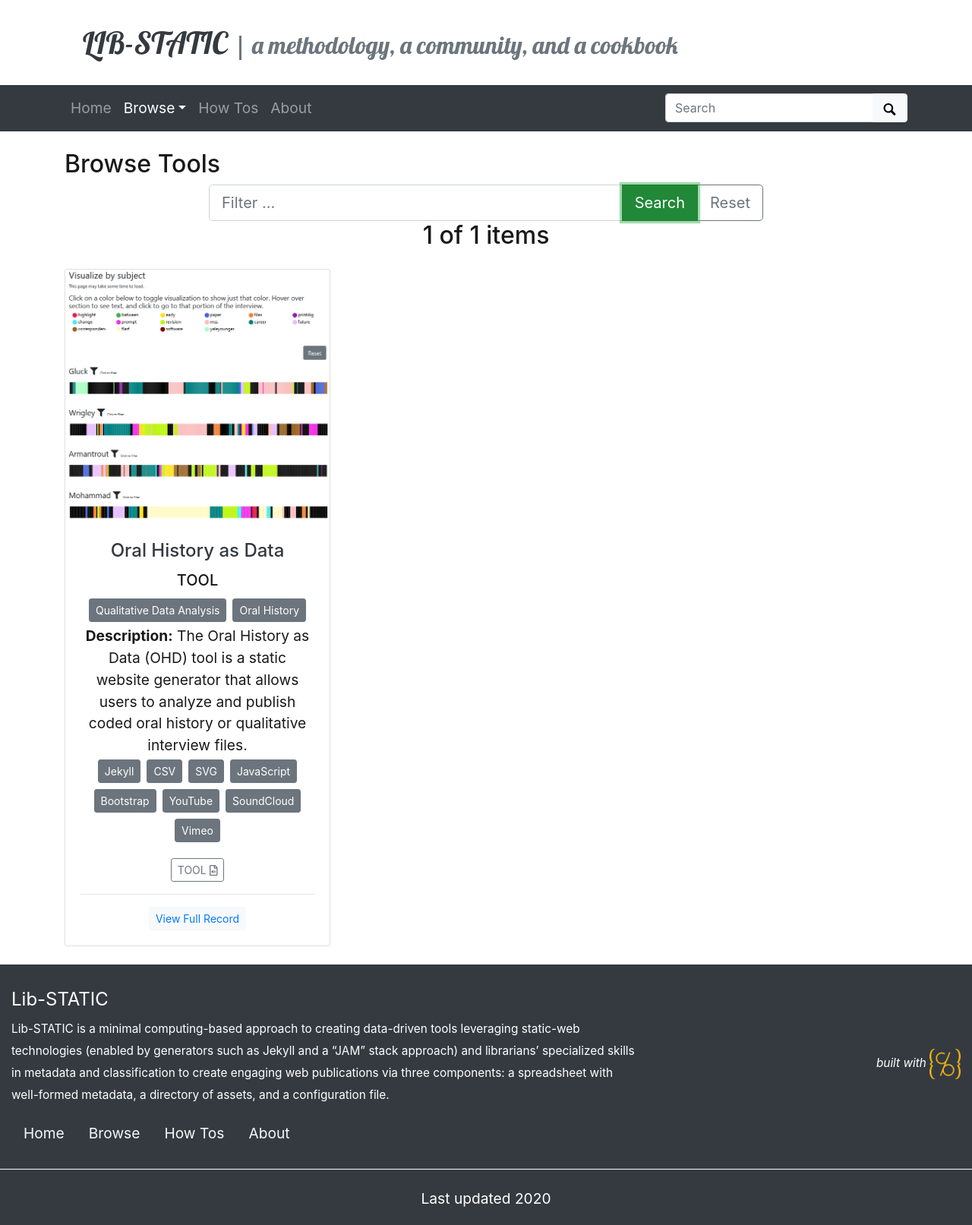
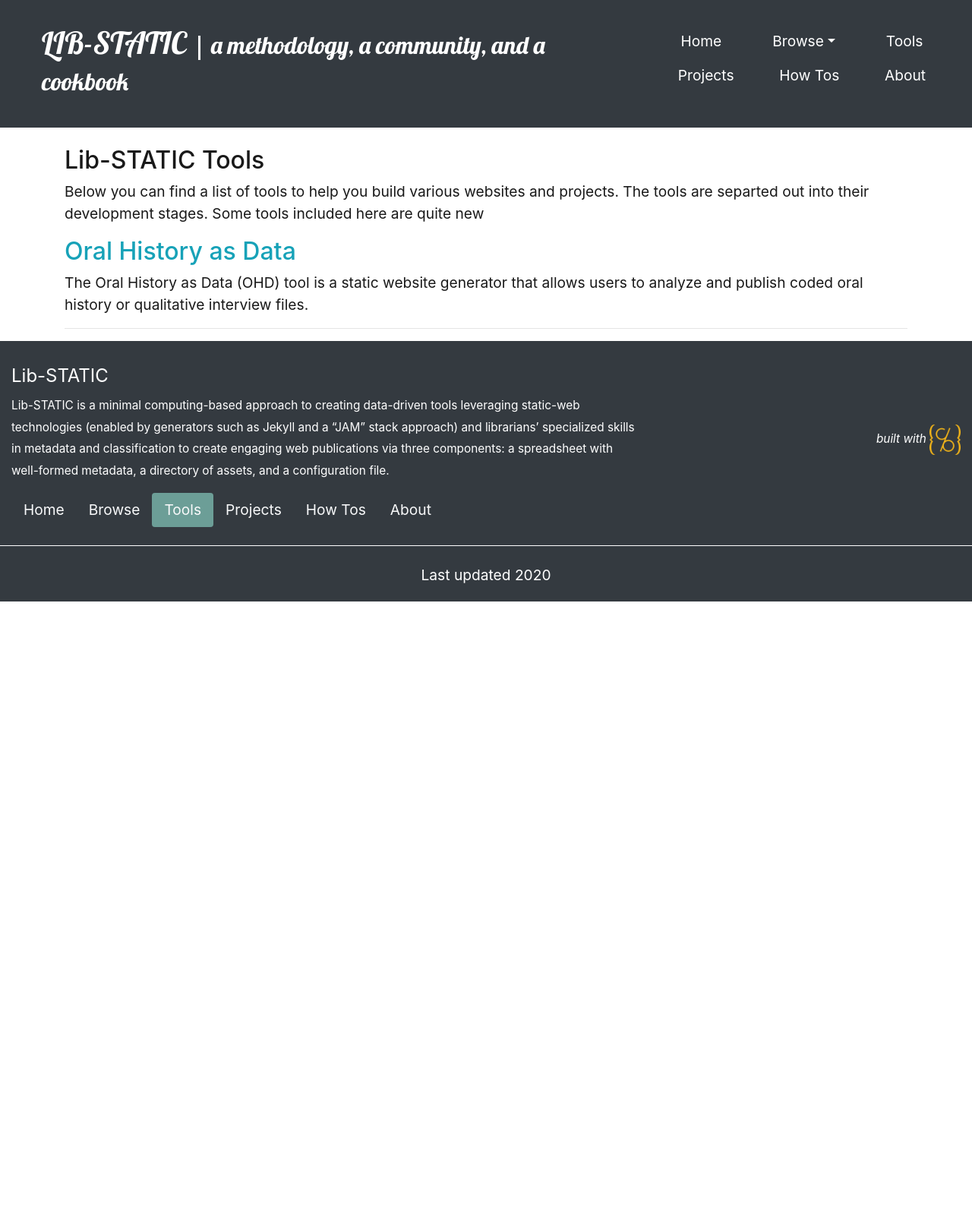
Before and after one commit to lib-static/lib-static.github.io, a Jekyll site: the page built from pages/tools.md, in a window 1280 px wide. Shown: the whole page at 76% size. Built offline with Jekyll 4.4.1, drawn with Linux system fonts in a browser that asks for light colours; after the commit the page ends 900 px from its top, so only the background shows below that.

Commit message:
messing with layout and looks

```diff
--- a/_data/config-nav.csv
+++ b/_data/config-nav.csv
@@ -2,8 +2,8 @@
 Home,/
 Browse
 All,/browse.html,Browse
-Tools,/tools/,Browse
-Projects,/projects/,Browse
+Code,/code.html,Browse
+Tools,/tools/,
+Projects,/projects/,
 How Tos,/howtos/
-Code,/code.html,Browse
 About,/about.html
--- a/_data/theme.yml
+++ b/_data/theme.yml
@@ -40,7 +40,7 @@
 # ITEM PAGE
 #
 # see _data/metadata-config.csv to define the metadata fields that will display.
-browse-buttons: true # true/false, adds previous/next arrows to item pages
+browse-buttons: false # true/false, adds previous/next arrows to item pages
 
 ##########
 # SUBJECTS PAGE
--- a/_includes/collection-banner-new.html
+++ b/_includes/collection-banner-new.html
@@ -1,3 +1,31 @@
+{% if page.layout == "home-infographic" and site.data.theme.featured-image %}
+<style>
+#home-banner {
+    background-size: cover;
+    background-repeat: no-repeat;
+    background-position: {{ site.data.theme.home-banner-image-position | default: 'center' }};
+    font-family: lobster, sans;
+}
+#home-title-box {
+    padding-top: {{ site.data.theme.home-title-y-padding | default: '5em' }};
+    padding-bottom: {{ site.data.theme.home-title-y-padding | default: '5em' }};
+}
+@media screen and (max-width: 576px) {
+    #home-title-box {
+        padding-top: 5em;
+        padding-bottom: 5em;
+    }
+}
+</style>
+<div id="home-banner" class="container-fluid mb-0 p-0">
+    <div id="home-title-box" >
+        <div class="title-card p-2 text-center">
+            <h1 class="display-4">{{ site.title }}</h1>
+            {% if site.tagline %}<p class="mb-0">{{ site.tagline }}</p>{% endif %}
+        </div>
+    </div>
+</div>
+{%- else -%}
 <header class="mb-4">
     <div class="container-fluid h-100 text-white bg-dark">
         <div class="row px-3 py-2">
@@ -21,7 +49,7 @@
                         <li class="nav-item dropdown">
                             {% assign navChildren = site.data.config-nav | where_exp: 'item', 'item.dropdown_parent == nav.display_text' %}
                             {%- assign childStubs = navChildren | map: 'stub' -%}
-                            <a class="nav-link  dropdown-toggle{% if childStubs contains page.url %} active{% endif %}" data-toggle="dropdown" href="#" role="button" aria-haspopup="true" aria-expanded="false">{{ nav.display_text }}</a>
+                            <a class="nav-link  dropdown-toggle{% if childStubs contains page.url %} active{% endif %} text-white" data-toggle="dropdown" href="#" role="button" aria-haspopup="true" aria-expanded="false">{{ nav.display_text }}</a>
                             <div class="dropdown-menu">
                                 {% for c in navChildren %}
                                 <a class="dropdown-item {% if page.url == c.stub %}active{% endif %}" href="{{ c.stub | relative_url }}">{{ c.display_text }}</a>
@@ -37,3 +65,4 @@
         </div>
     </div>
 </header>
+{% endif %}
--- a/_layouts/default.html
+++ b/_layouts/default.html
@@ -5,8 +5,8 @@
   </head>
 
   <body>
-    {% include collection-banner.html %}
-    {% include collection-nav.html %}
+    {% include collection-banner-new.html %}
+
     <main role="main">
     {{ content }}
     </main>
--- /dev/null
+++ b/_layouts/feature.html
@@ -0,0 +1,6 @@
+---
+layout: default
+---
+<div class="container mt-4">
+    {{ content }}
+</div>
--- a/_sass/_custom.scss
+++ b/_sass/_custom.scss
@@ -0,0 +1,5 @@
+.nav-pills .nav-link.active, .nav-pills .show > .nav-link {
+    color: #fff;
+    background-color:
+    #6c9e97;
+}
--- a/pages/tools.md
+++ b/pages/tools.md
@@ -1,9 +1,21 @@
 ---
 title: Browse Tools
-layout: browse
+layout: feature
 permalink: /tools/
+divider: development-state
 # see _data/config-browse.csv for display options
 # the Browse visualization will be added below the content in this file
 ---
 
-## Browse Tools
+## Lib-STATIC Tools
+
+Below you can find a list of tools to help you build various websites and projects. The tools are separted out into their development stages. Some tools included here are quite new
+
+{% for tool in site.tools %}
+## [{{tool.title}}]({{tool.objectid | prepend: '/tools/' | relative_url}})
+
+{{tool.description}}
+
+***
+
+{% endfor %}
```
Also changed, not shown: pages/browseprojects.md (added, +9 -0 lines), pages/browsetools.md (added, +9 -0 lines), pages/projects.md (+6 -3 lines).
